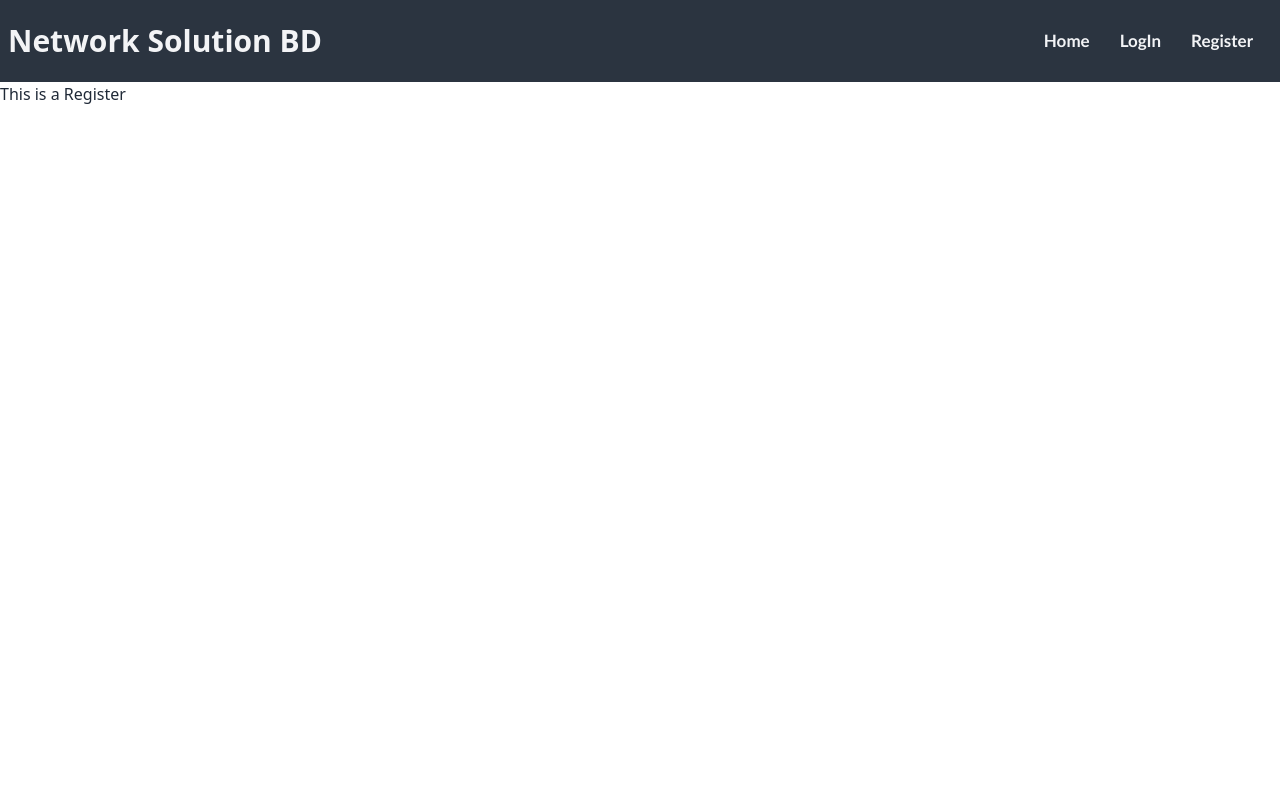
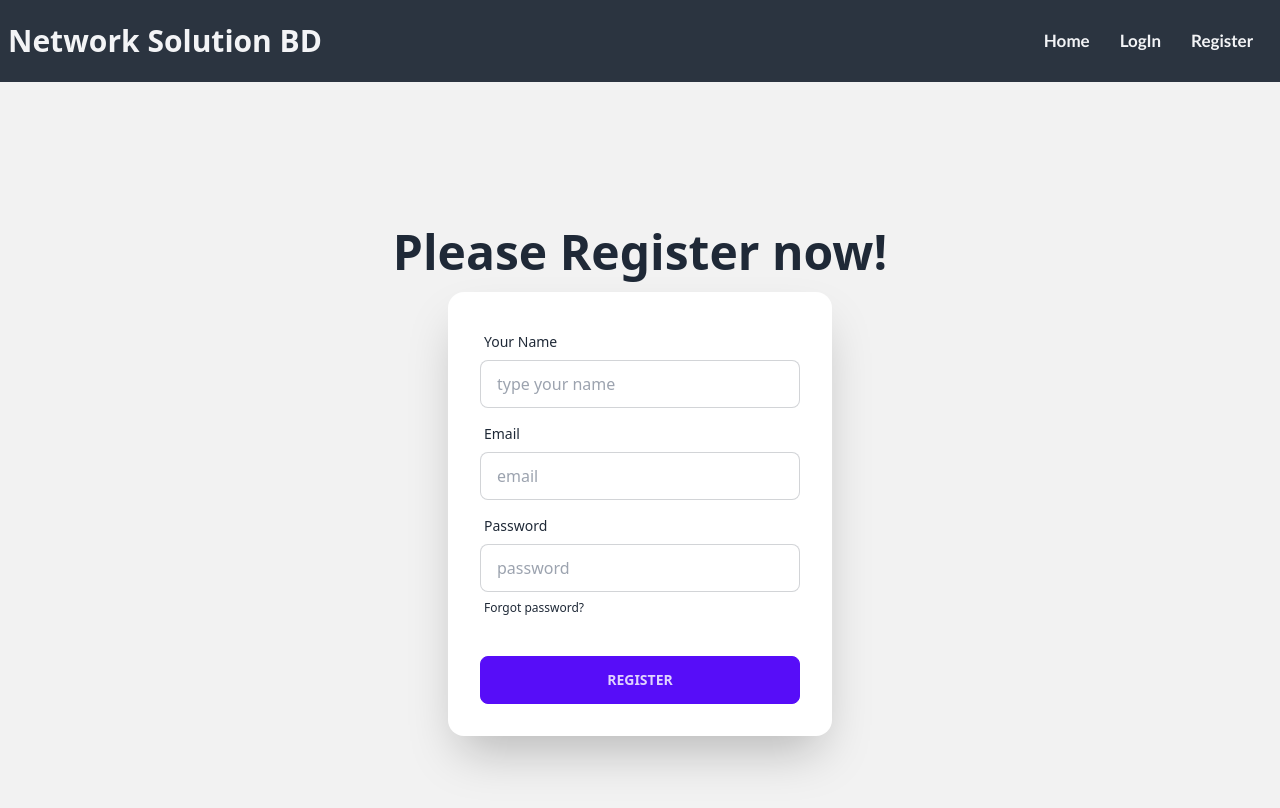
Before and after one commit to NaimHasa/auth-router-context-app, a React (Vite) app: page /register in a window 1280 px wide. Shown: the top 808 px of the page. Built offline with nearby package versions, Linux system fonts and the light colour scheme.

Commit message:
add some login

```diff
--- a/src/components/Login.jsx
+++ b/src/components/Login.jsx
@@ -1,10 +1,45 @@
 import React from 'react';
 
 const Login = () => {
+    const handleLogin = event => {
+        event.preventDefault();
+        const form = event.target;
+        const email = form.email.value;
+        const password = form.password.value;
+        console.log(email, password)
+    }
     return (
         <div>
-            <h1>This is a Login</h1>
-        </div>
+            <div className="hero min-h-screen bg-base-200">
+                <div className="hero-content flex-col">
+                    <div className="text-center lg:text-left">
+                        <h1 className="text-5xl font-bold">Please Login now!</h1>
+                    </div>
+                    <div className="card flex-shrink-0 w-full max-w-sm shadow-2xl bg-base-100">
+                        <form onSubmit={handleLogin} className="card-body">
+                            <div className="form-control">
+                                <label className="label">
+                                    <span className="label-text">Email</span>
+                                </label>
+                                <input type="email" name='email' placeholder="email" className="input input-bordered" required />
+                            </div>
+                            <div className="form-control">
+                                <label className="label">
+                                    <span className="label-text">Password</span>
+                                </label>
+                                <input type="password" name='password' placeholder="password" className="input input-bordered" required />
+                                <label className="label">
+                                    <a href="#" className="label-text-alt link link-hover">Forgot password?</a>
+                                </label>
+                            </div>
+                            <div className="form-control mt-6">
+                                <button className="btn btn-primary">Login</button>
+                            </div>
+                        </form>
+                    </div>
+                </div>
+            </div>
+        </div >
     );
 };
 
--- a/src/components/Register.jsx
+++ b/src/components/Register.jsx
@@ -3,8 +3,43 @@
 const Register = () => {
     return (
         <div>
-            <h1>This is a Register</h1>
-        </div>
+            <div className="hero min-h-screen bg-base-200">
+                <div className="hero-content flex-col">
+                    <div className="text-center lg:text-left">
+                        <h1 className="text-5xl font-bold">Please Register now!</h1>
+                    </div>
+                    <div className="card flex-shrink-0 w-full max-w-sm shadow-2xl bg-base-100">
+                        <form className="card-body">
+                            <div className="form-control">
+                                <label className="label">
+                                    <span className="label-text">Your Name</span>
+                                </label>
+                                <input type="text" name='name' placeholder="type your name" className="input input-bordered" required />
+                            </div>
+                            <div className="form-control">
+                                <label className="label">
+                                    <span className="label-text">Email</span>
+                                </label>
+                                <input type="email" name='email' placeholder="email" className="input input-bordered" required />
+                            </div>
+
+                            <div className="form-control">
+                                <label className="label">
+                                    <span className="label-text">Password</span>
+                                </label>
+                                <input type="password" name='password' placeholder="password" className="input input-bordered" required />
+                                <label className="label">
+                                    <a href="#" className="label-text-alt link link-hover">Forgot password?</a>
+                                </label>
+                            </div>
+                            <div className="form-control mt-6">
+                                <button className="btn btn-primary">Register</button>
+                            </div>
+                        </form>
+                    </div>
+                </div>
+            </div>
+        </div >
     );
 };
 
```
